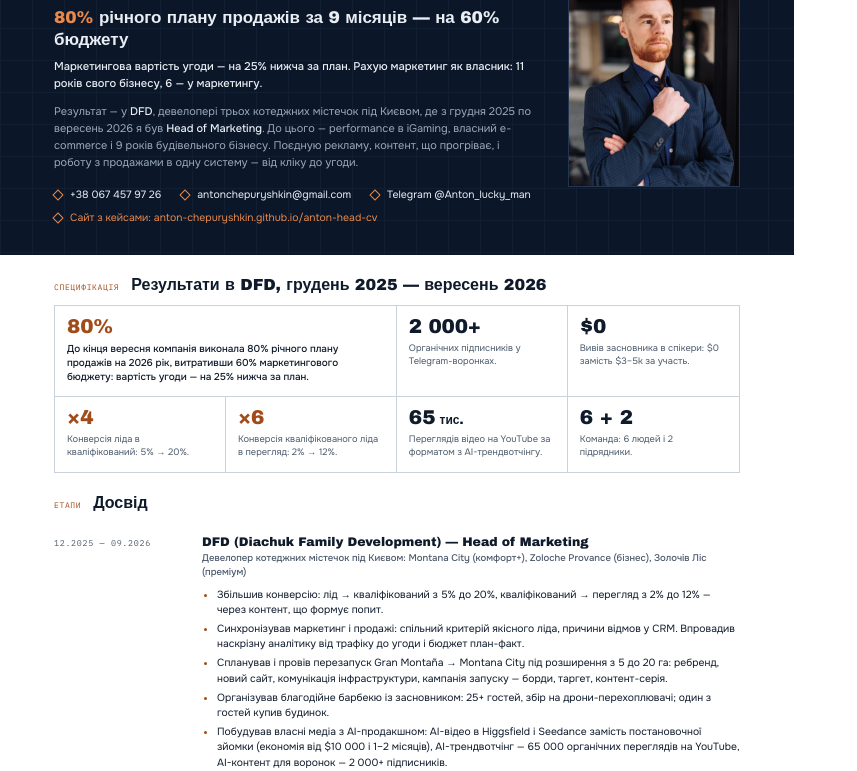
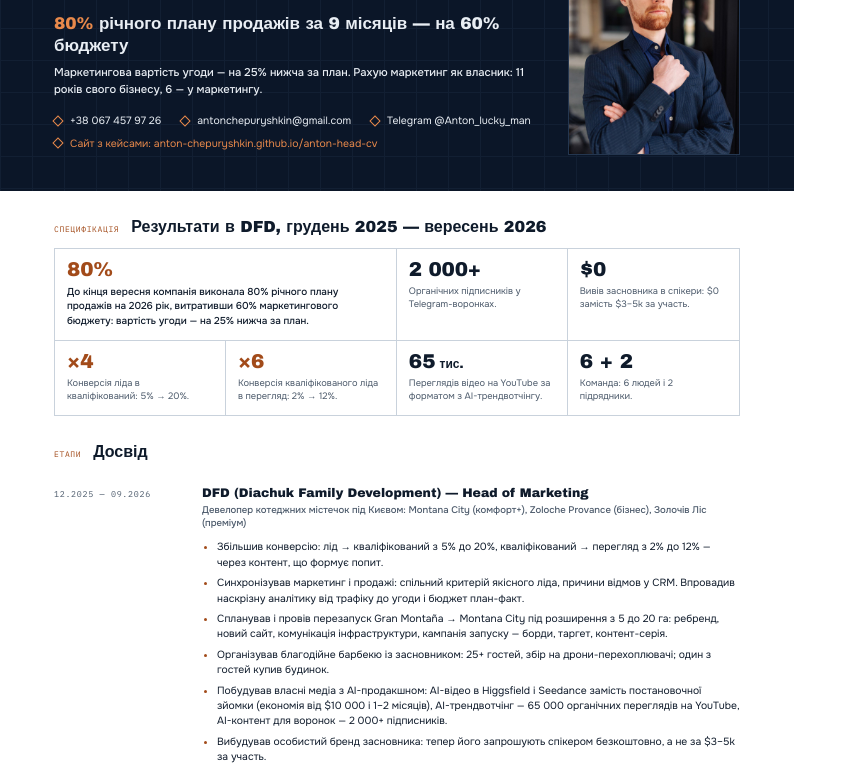
Before and after one commit to anton-chepuryshkin/anton-head-cv, a plain HTML site: page print/cv.html in a window 1280 px wide. Shown: the part 100-871 px from the top of the page, without its empty margins (0-857 px from the left). Drawn offline with Linux system fonts and the light colour scheme; a web font is replaced by a local one.

Commit message:
PDF: прибрано абзац у шапці, вирівняно відступи
Co-Authored-By: Claude Opus 5.5 <noreply@anthropic.com>
Claude-Session: https://claude.ai/code/session_012grT2ZhQbnJV7N1tvKRLXT

```diff
--- a/print/cv.html
+++ b/print/cv.html
@@ -24,7 +24,7 @@ h1,h2,h3{margin:0}
 .mono{font-family:var(--f-mono);text-transform:uppercase;letter-spacing:.08em}
 
 /* cover */
-.cover{background:var(--cover);color:var(--on-cover);position:relative;padding:34px 54px 30px;display:grid;grid-template-columns:minmax(0,1fr) 172px;gap:34px}
+.cover{background:var(--cover);color:var(--on-cover);position:relative;padding:40px 54px 36px;display:grid;grid-template-columns:minmax(0,1fr) 172px;gap:34px}
 .cover::before{content:"";position:absolute;inset:0;background-image:linear-gradient(var(--cover-rule) 1px,transparent 1px),linear-gradient(90deg,var(--cover-rule) 1px,transparent 1px);background-size:32px 32px;opacity:.3}
 .cover > *{position:relative}
 .cover h1{font:700 29px/1.1 var(--f-display);letter-spacing:-.01em}
@@ -42,7 +42,7 @@ h1,h2,h3{margin:0}
 .photo img{width:172px;height:215px;object-fit:cover;object-position:center 22%;display:block;border:1px solid var(--cover-rule)}
 
 /* section titles */
-.st{display:flex;align-items:baseline;gap:12px;margin:20px 0 10px}
+.st{display:flex;align-items:baseline;gap:12px;margin:26px 0 12px}
 .st .mono{font-size:8px;color:var(--accent)}
 .st h2{font:600 16px/1.2 var(--f-display)}
 
@@ -70,7 +70,7 @@ h1,h2,h3{margin:0}
 .job .when{font-size:8.4px;color:var(--ink-2);padding-top:3px}
 .job h3{font:600 12.5px/1.3 var(--f-display)}
 .job .sub{margin-top:2px;font-size:9.6px;color:var(--ink-2)}
-.job ul{margin:7px 0 0;padding-left:15px;display:grid;gap:3.5px}
+.job ul{margin:8px 0 0;padding-left:15px;display:grid;gap:5px}
 .job li{font-size:10.4px;line-height:1.48}
 .job li::marker{color:var(--accent)}
 
@@ -126,7 +126,6 @@ h1,h2,h3{margin:0}
       <p class="mono eyebrow">Head of Marketing · дорогі продукти · довгий цикл угоди</p>
       <p class="hook"><em>80%</em> річного плану продажів за 9&nbsp;місяців — на&nbsp;60% бюджету</p>
       <p class="sub">Маркетингова вартість угоди — на 25% нижча за план. Рахую маркетинг як власник: 11 років свого бізнесу, 6 — у маркетингу.</p>
-      <p class="lead">Результат — у <b>DFD</b>, девелопері трьох котеджних містечок під Києвом, де з грудня 2025 по вересень 2026 я був <b>Head of Marketing</b>. До цього — performance в iGaming, власний e-commerce і 9 років будівельного бізнесу. Поєдную рекламу, контент, що прогріває, і роботу з продажами в одну систему — від кліку до угоди.</p>
       <div class="contacts">
         <span>+38 067 457 97 26</span>
         <span>antonchepuryshkin@gmail.com</span>
```
Also changed, not shown: 1 other file.
